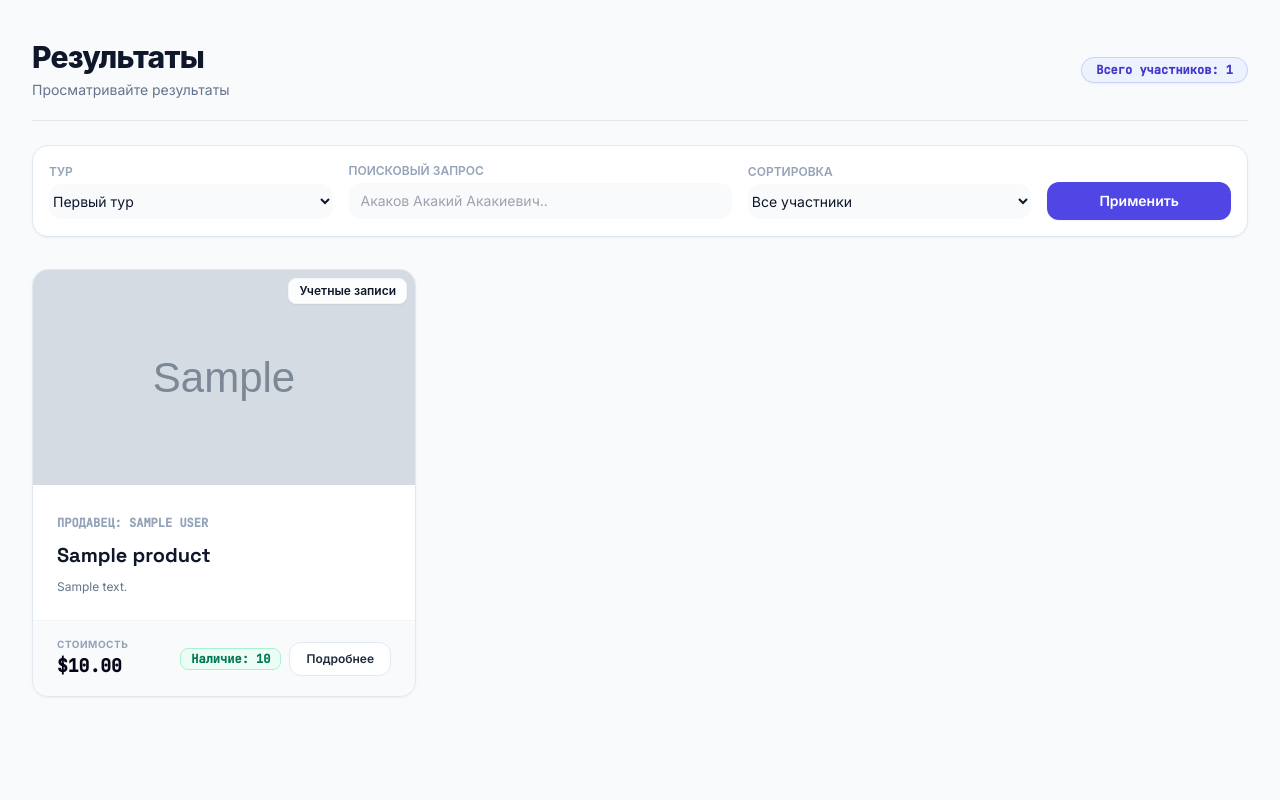
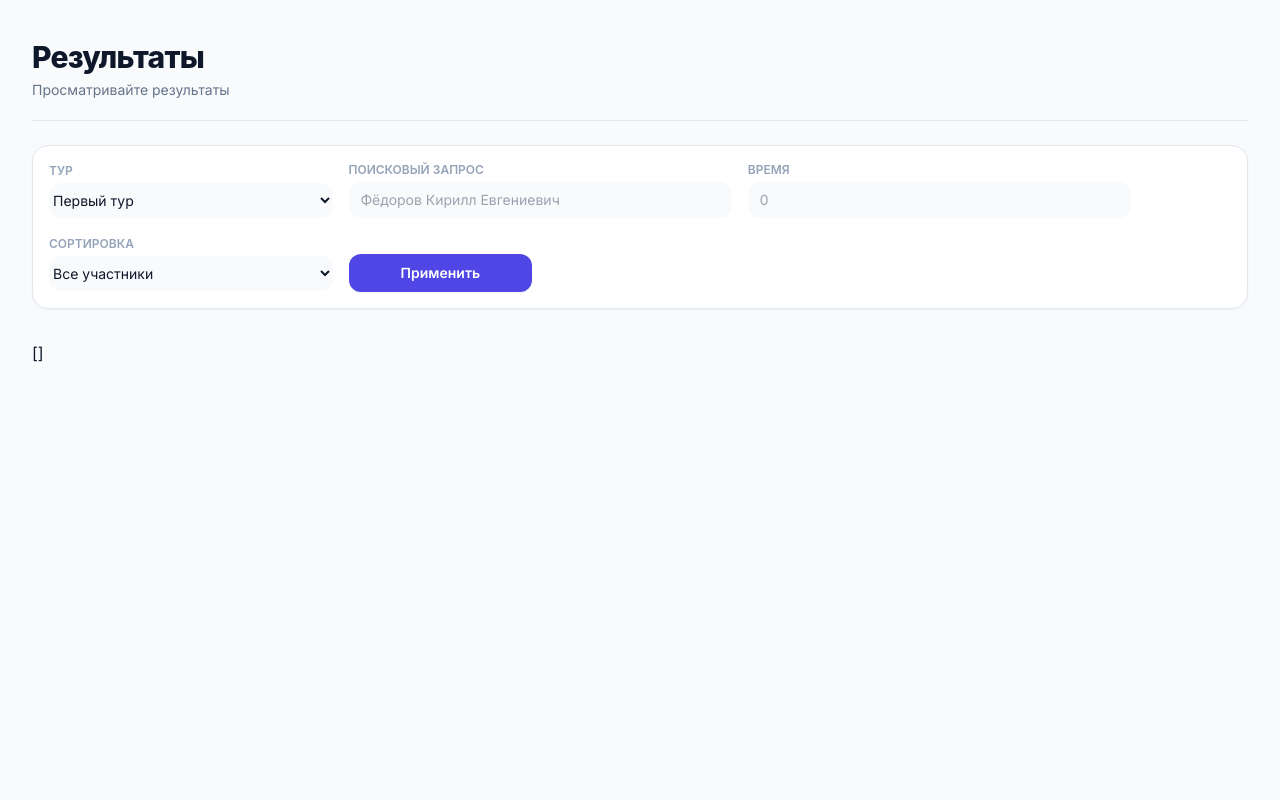
Before and after one commit to forschslv/fackaton, a Flask app: page /catalog in a window 1280 px wide. Shown: the part 65-865 px from the top of the page. Run offline with Flask 3, Linux system fonts and the light colour scheme; tables that the repository leaves empty hold one stand-in row (values such as "Sample post"); grey boxes marked "Sample" are stand-in pictures; some libraries are stand-ins or nearby versions.

Commit message:
1 готово минимально

```diff
--- a/H1/init_data1.py
+++ b/H1/init_data1.py
@@ -57,7 +57,7 @@ def render_table(tour, time):
     head += '</tr></thead>'
 
     body = '<tbody>'
-    for irow in data.iterrows():
+    for idx, irow in data.iterrows():
         row_html = '<tr>'
         for col in cols:
             row_html += f'<td>{irow[col]}</td>'
--- a/H1/static/render.js
+++ b/H1/static/render.js
@@ -4,5 +4,4 @@ function detData(a, b){
     .then(
 
     )
-
 }
--- a/H1/templates/catalog.html
+++ b/H1/templates/catalog.html
@@ -13,10 +13,10 @@
                 <p class="text-sm text-neutral-500 mt-1">Просматривайте результаты</p>
             </div>
 
-            <!-- Items Counter Badge -->
-            <span class="inline-flex self-start md:self-center items-center px-3.5 py-1 rounded-full text-xs font-semibold font-mono bg-indigo-50 text-indigo-700 border border-indigo-200 shadow-sm">
-                Всего участников: {{ products|length }}
-            </span>
+<!--            &lt;!&ndash; Items Counter Badge &ndash;&gt;-->
+<!--            <span class="inline-flex self-start md:self-center items-center px-3.5 py-1 rounded-full text-xs font-semibold font-mono bg-indigo-50 text-indigo-700 border border-indigo-200 shadow-sm">-->
+<!--                Всего участников: {{ products|length }}-->
+<!--            </span>-->
         </div>
 
 
@@ -52,7 +52,7 @@
                 <!-- Category Select Filter (Keep active_category persistent) -->
                 <div class="col-span-1 md:col-span-3">
                     <label class="block text-xs font-semibold uppercase text-neutral-400 font-display mb-1">Тур</label>
-                    <select name="category" class="block w-full border-neutral-200 rounded-xl text-sm bg-neutral-50 py-2 focus:ring-indigo-500 focus:border-indigo-500">
+                    <select id="category" name="category" class="block w-full border-neutral-200 rounded-xl text-sm bg-neutral-50 py-2 focus:ring-indigo-500 focus:border-indigo-500">
                         <!--<option value="">Номер тура-->
                         </option>
                         {% for cat in ["Первый тур", "Второй тур"] %}
@@ -62,11 +62,28 @@
                         {% endfor %}
                     </select>
                 </div>
+<!--                &lt;!&ndash; time Select Filter (Keep active_category persistent) &ndash;&gt;-->
+<!--                <div class="col-span-1 md:col-span-3">-->
+<!--                    <label class="block text-xs font-semibold uppercase text-neutral-400 font-display mb-1">Тур</label>-->
+<!--                    <select name="category" class="block w-full border-neutral-200 rounded-xl text-sm bg-neutral-50 py-2 focus:ring-indigo-500 focus:border-indigo-500">-->
+<!--                        &lt;!&ndash;<option value="">время тура&ndash;&gt;-->
+<!--                        </option>-->
+<!--                        {% for cat in ["Первый тур", "Второй тур"] %}-->
+<!--                            <option value="{{ cat }}" {% if active_category == cat %}selected{% endif %}>-->
+<!--                                {{cat}}-->
+<!--                            </option>-->
+<!--                        {% endfor %}-->
+<!--                    </select>-->
+<!--                </div>-->
 
                 <!-- Text Search block -->
                 <div class="col-span-1 md:col-span-4">
                     <label class="block text-xs font-semibold uppercase text-neutral-400 font-display mb-1">Поисковый запрос</label>
-                    <input type="text" name="q" value="{{ search_query }}" placeholder="Акаков Акакий Акакиевич.." class="block w-full border-neutral-200 rounded-xl text-sm bg-neutral-50 py-2 focus:ring-indigo-500 focus:border-indigo-500 pl-3">
+                    <input type="text" name="q1" value="{{ search_query }}" placeholder="Фёдоров Кирилл Евгениевич" class="block w-full border-neutral-200 rounded-xl text-sm bg-neutral-50 py-2 focus:ring-indigo-500 focus:border-indigo-500 pl-3">
+                </div><!-- Text Search block -->
+                <div id='time' class="col-span-1 md:col-span-4">
+                    <label class="block text-xs font-semibold uppercase text-neutral-400 font-display mb-1">Время</label>
+                    <input type="text" name="q" value="{{ search_query }}" placeholder="0" class="block w-full border-neutral-200 rounded-xl text-sm bg-neutral-50 py-2 focus:ring-indigo-500 focus:border-indigo-500 pl-3">
                 </div>
 
                 <!-- Sorting Criteria -->
@@ -74,19 +91,18 @@
                     <label class="block text-xs font-semibold uppercase text-neutral-400 font-display mb-1">Сортировка</label>
                     <select name="sort" class="block w-full border-neutral-200 rounded-xl text-sm bg-neutral-50 py-2 focus:ring-indigo-500 focus:border-indigo-500">
                         <option value="default" {% if sort_by == 'default' or not sort_by %}selected{% endif %}>Все участники</option>
-                        <option value="price_asc" {% if sort_by == 'price_asc' %}selected{% endif %}>11 класс</option>
-                        <option value="price_desc" {% if sort_by == 'price_desc' %}selected{% endif %}>10 класс</option>
-                        <option value="stock_desc" {% if sort_by == 'stock_desc' %}selected{% endif %}>9 класс</option>
-                        <option value="price_desc" {% if sort_by == 'price_desc' %}selected{% endif %}>10 класс и младше</option>
-                        <option value="stock_desc" {% if sort_by == 'stock_desc' %}selected{% endif %}>9 класс и младше</option>
-                        <option value="stock_desc" {% if sort_by == 'stock_desc' %}selected{% endif %}>8 класс и младше</option>
-
+                        <option value="11" {% if sort_by == '11' %}selected{% endif %}>11 класс</option>
+                        <option value="10" {% if sort_by == '10' %}selected{% endif %}>10 класс</option>
+                        <option value="9" {% if sort_by == '9' %}selected{% endif %}>9 класс</option>
+                        <option value="10-" {% if sort_by == '10-' %}selected{% endif %}>10 класс и младше</option>
+                        <option value="9-" {% if sort_by == '9-' %}selected{% endif %}>9 класс и младше</option>
+                        <option value="8-" {% if sort_by == '8-' %}selected{% endif %}>8 класс и младше</option>
                     </select>
                 </div>
 
                 <!-- Filter Action Keys -->
                 <div class="col-span-1 md:col-span-2 pt-5">
-                    <button type="submit" class="w-full inline-flex justify-center items-center px-4 py-2 border border-transparent text-sm font-semibold rounded-xl text-white bg-indigo-600 hover:bg-indigo-700 focus:outline-none transition-colors shadow-sm">
+                    <button id="submit" class="w-full inline-flex justify-center items-center px-4 py-2 border border-transparent text-sm font-semibold rounded-xl text-white bg-indigo-600 hover:bg-indigo-700 focus:outline-none transition-colors shadow-sm">
                         Применить
                     </button>
                 </div>
@@ -94,77 +110,9 @@
         </div>
 
         <!-- Product Grid Main section -->
-        <div class="mt-8">
+        <div id="mt-8" class="mt-8">
             {% if products %}
-                <div class="grid grid-cols-1 sm:grid-cols-2 lg:grid-cols-3 gap-8">
-                    {% for product in products %}
-                        <div class="border border-neutral-200 rounded-2xl overflow-hidden bg-white shadow-sm hover:shadow-md transition-shadow flex flex-col justify-between group">
-
-                            <!-- Product card header: image & classification badge -->
-                            <div class="relative bg-neutral-150 aspect-video w-full overflow-hidden">
-                                <img src="{{ product.image_url }}" alt="{{ product.title }}" class="w-full h-full object-cover group-hover:scale-105 transition-transform duration-300">
-                                <span class="absolute top-2 right-2 inline-flex items-center px-2.5 py-1 rounded-lg text-xs font-semibold font-display bg-white/95 text-neutral-900 border border-neutral-100 shadow-sm">
-                                    {% if 'Hard' in product.category %}Аппаратное обеспечение{% elif 'API' in product.category %}Услуги и API{% else %}Учетные записи{% endif %}
-                                </span>
-                            </div>
-
-                            <!-- Product card body: info context -->
-                            <div class="p-6 flex-grow flex flex-col justify-between">
-                                <div class="space-y-2">
-                                    <span class="text-xs uppercase font-mono text-neutral-400 font-semibold">Продавец: {{ product.seller.full_name }}</span>
-                                    <h2 class="text-xl font-display font-extrabold text-neutral-900 group-hover:text-indigo-600 transition-colors line-clamp-1">
-                                        <a href="{{ url_for('product_detail', product_id=product.id) }}">{{ product.title }}</a>
-                                    </h2>
-                                    <p class="text-xs text-neutral-500 line-clamp-3 leading-relaxed">
-                                        {{ product.description }}
-                                    </p>
-                                </div>
-
-                                <!-- Specs parsing helper -->
-                                {% set specs = product.get_metadata() %}
-                                {% if specs %}
-                                    <div class="mt-4 pt-3 border-t border-neutral-100 grid grid-cols-2 gap-2 text-[10px] font-mono text-neutral-400">
-                                        {% for key, val in specs.items() %}
-                                            {% if loop.index <= 2 %}
-                                                <div class="bg-neutral-50 p-2 rounded-xl border border-neutral-100">
-                                                    <span class="block text-neutral-400 uppercase leading-none mb-0.5">{{ key }}</span>
-                                                    <span class="font-semibold text-neutral-750 line-clamp-1">{{ val }}</span>
-                                                </div>
-                                            {% endif %}
-                                        {% endfor %}
-                                    </div>
-                                {% endif %}
-                            </div>
-
-                            <!-- Product card Footer: Purchase or stock check info -->
-                            <div class="px-6 py-4 bg-neutral-50 border-t border-neutral-100 flex items-center justify-between">
-                                <div class="flex flex-col">
-                                    <span class="text-[10px] font-bold text-neutral-400 uppercase tracking-wider">Стоимость</span>
-                                    <span class="font-mono text-lg font-extrabold text-neutral-950">${{ "{:,.2f}".format(product.price) }}</span>
-                                </div>
-
-                                <div class="flex items-center space-x-2">
-                                    {% if product.stock > 0 %}
-                                        <span class="inline-flex items-center px-2.5 py-0.5 rounded-lg text-xs font-semibold font-mono bg-emerald-50 text-emerald-700 border border-emerald-200">
-                                            Наличие: {{ product.stock }}
-                                        </span>
-                                        <a href="{{ url_for('product_detail', product_id=product.id) }}" class="inline-flex items-center px-4 py-2 border border-neutral-200 text-xs font-semibold rounded-xl bg-white text-neutral-800 hover:bg-neutral-50 transition-colors">
-                                            Подробнее
-                                        </a>
-                                    {% else %}
-                                        <span class="inline-flex items-center px-2.5 py-0.5 rounded-lg text-xs font-semibold font-mono bg-rose-50 text-rose-700 border border-rose-200">
-                                            Закончился
-                                        </span>
-                                        <span class="px-4 py-2 border border-transparent text-xs font-semibold rounded-xl bg-neutral-200 text-neutral-450 cursor-not-allowed">
-                                            Недоступен
-                                        </span>
-                                    {% endif %}
-                                </div>
-                            </div>
-
-                        </div>
-                    {% endfor %}
-                </div>
+            {{ products | safe }}
             {% else %}
                 <!-- Empty search catalog fallback state -->
                 <div class="text-center py-20 bg-white rounded-2xl border border-neutral-200 shadow-sm max-w-md mx-auto mt-10">
@@ -184,4 +132,14 @@
 
     </div>
 </div>
+<!--<script rel="static/render.js"></script>-->
+<script>
+    btn = document.getElementById('submit')
+    table = document.getElementById('mt-8')
+    select = document.getElementById('category')
+    time = document.getElementById('time')
+    function qwerty(){
+        table.innerHTML = fetch('http://127.0.0.1:5000/${select.selectIndex + 1}/{time.value}'
+    }
+</script>
 {% endblock %}
```
Also changed, not shown: H1/app.py (+8 -1 lines), H1/static/temp.js (added).
